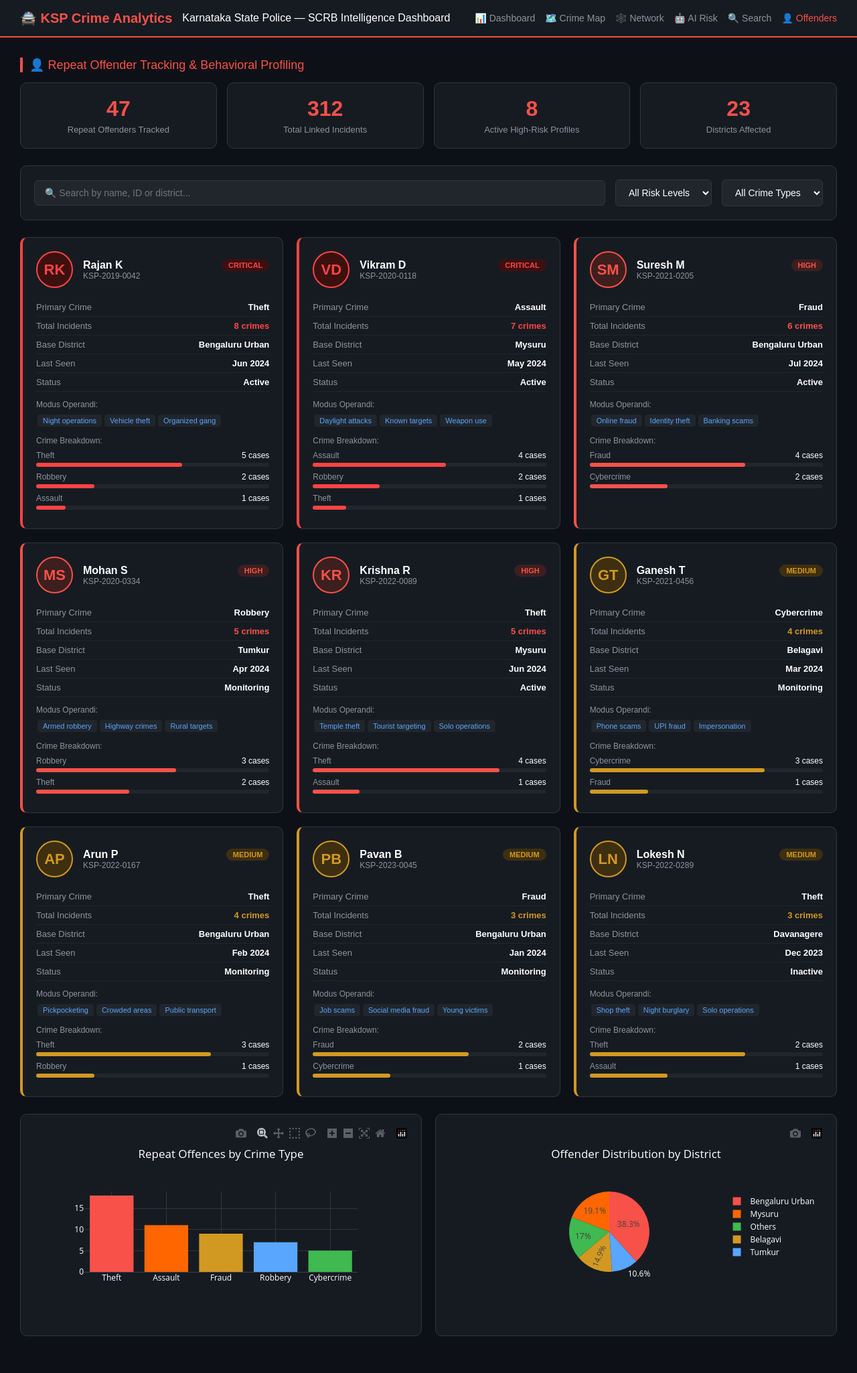
After one commit to YuvrajGora/ksp-datathon, a Flask app: page /offenders in a window 1280 px wide. The commit adds this page. Shown: the whole page at 67% size. Run offline with Flask 3, Linux system fonts and the light colour scheme; some libraries are stand-ins or nearby versions.

Commit message:
added repeat offender tracking page

```diff
--- a/app-config.json
+++ b/app-config.json
@@ -7,6 +7,7 @@
     "PORT": "9000"
   },
   "scripts": {
-        "build": "pip3 install --no-cache-dir -r requirements.txt"
+    "predeploy": "pip3 install --no-cache-dir -r requirements.txt",
+    "preserve": "pip3 install --no-cache-dir -r requirements.txt"
   }
 }
--- a/app.py
+++ b/app.py
@@ -117,6 +117,10 @@ def predict():
     )
     return jsonify(result)
 
+@app.route("/offenders")
+def offenders():
+    return render_template("offenders.html")
+
 if __name__ == "__main__":
     port = int(os.environ.get("PORT", 5000))
     app.run(host="0.0.0.0", port=port, debug=False)
--- a/data/map_generator.py
+++ b/data/map_generator.py
@@ -78,6 +78,7 @@ def generate_crime_map():
             <a href="/map" style="color:#f85149;text-decoration:none;">🗺️ Crime Map</a>
             <a href="/network" style="color:#8b949e;text-decoration:none;">🕸️ Network</a>
             <a href="/risk" style="color:#8b949e;text-decoration:none;">🤖 AI Risk</a>
+            <a href="/offenders" style="color: #8b949e; text-decoration: none;">👤 Offenders</a>
         </div>
     </div>
     <div style="height:60px;"></div>
--- a/templates/filter.html
+++ b/templates/filter.html
@@ -140,6 +140,7 @@
             <a href="/network">🕸️ Network</a>
             <a href="/risk">🤖 AI Risk</a>
             <a href="/filter" style="color:#f85149">🔍 Search</a>
+            <a href="/offenders" style="color: #8b949e; text-decoration: none;">👤 Offenders</a>
         </div>
     </div>
 
--- a/templates/network.html
+++ b/templates/network.html
@@ -70,6 +70,7 @@
             <a href="/network" style="color:#f85149">🕸️ Network</a>
             <a href="/risk">🤖 AI Risk</a>
             <a href="/filter">🔍 Search</a>
+            <a href="/offenders" style="color: #8b949e; text-decoration: none;">👤 Offenders</a>
         </div>
     </div>
 
--- /dev/null
+++ b/templates/offenders.html
@@ -0,0 +1,461 @@
+<!DOCTYPE html>
+<html lang="en">
+<head>
+    <meta charset="UTF-8">
+    <title>Repeat Offender Tracking</title>
+    <script src="https://cdn.plot.ly/plotly-latest.min.js"></script>
+    <style>
+        * { margin: 0; padding: 0; box-sizing: border-box; }
+        body { font-family: Arial, sans-serif; background: #0d1117; color: white; }
+        .navbar {
+            background: #161b22;
+            padding: 15px 30px;
+            display: flex;
+            align-items: center;
+            gap: 15px;
+            border-bottom: 2px solid #f85149;
+        }
+        .navbar h1 { font-size: 20px; color: #f85149; }
+        .nav-links { margin-left: auto; display: flex; gap: 15px; }
+        .nav-links a { color: #8b949e; text-decoration: none; font-size: 14px; }
+        .nav-links a:hover { color: #f85149; }
+        .content { padding: 30px; }
+        .section-title {
+            font-size: 18px;
+            margin-bottom: 15px;
+            color: #f85149;
+            border-left: 4px solid #f85149;
+            padding-left: 10px;
+        }
+        .stats-grid {
+            display: grid;
+            grid-template-columns: repeat(4, 1fr);
+            gap: 15px;
+            margin-bottom: 25px;
+        }
+        .stat-card {
+            background: #161b22;
+            border: 1px solid #30363d;
+            border-radius: 10px;
+            padding: 20px;
+            text-align: center;
+        }
+        .stat-card h2 { font-size: 32px; color: #f85149; }
+        .stat-card p { color: #8b949e; font-size: 13px; margin-top: 5px; }
+        .offender-grid {
+            display: grid;
+            grid-template-columns: repeat(3, 1fr);
+            gap: 20px;
+            margin-bottom: 25px;
+        }
+        .offender-card {
+            background: #161b22;
+            border: 1px solid #30363d;
+            border-radius: 10px;
+            padding: 20px;
+            transition: border-color 0.3s;
+        }
+        .offender-card:hover { border-color: #f85149; cursor: pointer; }
+        .offender-card.critical { border-left: 4px solid #ff4444; }
+        .offender-card.high { border-left: 4px solid #f85149; }
+        .offender-card.medium { border-left: 4px solid #d29922; }
+        .offender-header {
+            display: flex;
+            align-items: center;
+            gap: 15px;
+            margin-bottom: 15px;
+        }
+        .avatar {
+            width: 55px;
+            height: 55px;
+            border-radius: 50%;
+            display: flex;
+            align-items: center;
+            justify-content: center;
+            font-size: 22px;
+            font-weight: bold;
+        }
+        .avatar.critical { background: #3d1010; color: #ff4444; border: 2px solid #ff4444; }
+        .avatar.high { background: #3d1f1f; color: #f85149; border: 2px solid #f85149; }
+        .avatar.medium { background: #3d2f10; color: #d29922; border: 2px solid #d29922; }
+        .offender-name { font-size: 16px; font-weight: bold; }
+        .offender-id { color: #8b949e; font-size: 12px; }
+        .badge {
+            padding: 3px 10px;
+            border-radius: 20px;
+            font-size: 11px;
+            font-weight: bold;
+        }
+        .badge-critical { background: #3d1010; color: #ff4444; }
+        .badge-high { background: #3d1f1f; color: #f85149; }
+        .badge-medium { background: #3d2f10; color: #d29922; }
+        .info-row {
+            display: flex;
+            justify-content: space-between;
+            padding: 6px 0;
+            border-bottom: 1px solid #21262d;
+            font-size: 13px;
+        }
+        .info-row:last-child { border-bottom: none; }
+        .info-label { color: #8b949e; }
+        .info-value { color: white; font-weight: bold; }
+        .mo-tag {
+            display: inline-block;
+            background: #21262d;
+            color: #58a6ff;
+            padding: 3px 8px;
+            border-radius: 4px;
+            font-size: 11px;
+            margin: 2px;
+        }
+        .chart-grid {
+            display: grid;
+            grid-template-columns: 1fr 1fr;
+            gap: 20px;
+            margin-bottom: 25px;
+        }
+        .chart-card {
+            background: #161b22;
+            border: 1px solid #30363d;
+            border-radius: 10px;
+            padding: 15px;
+        }
+        .search-bar {
+            background: #161b22;
+            border: 1px solid #30363d;
+            border-radius: 10px;
+            padding: 20px;
+            margin-bottom: 25px;
+            display: flex;
+            gap: 15px;
+            align-items: center;
+        }
+        .search-bar input {
+            background: #21262d;
+            color: white;
+            border: 1px solid #30363d;
+            padding: 10px 15px;
+            border-radius: 6px;
+            font-size: 14px;
+            flex: 1;
+        }
+        .search-bar select {
+            background: #21262d;
+            color: white;
+            border: 1px solid #30363d;
+            padding: 10px 15px;
+            border-radius: 6px;
+            font-size: 14px;
+        }
+        .search-btn {
+            background: #f85149;
+            color: white;
+            border: none;
+            padding: 10px 20px;
+            border-radius: 6px;
+            cursor: pointer;
+            font-size: 14px;
+        }
+        .crime-bar {
+            height: 6px;
+            background: #21262d;
+            border-radius: 3px;
+            margin-top: 4px;
+        }
+        .crime-fill { height: 100%; border-radius: 3px; }
+    </style>
+</head>
+<body>
+    <div class="navbar">
+        <h1>🚔 KSP Crime Analytics</h1>
+        <span>Karnataka State Police — SCRB Intelligence Dashboard</span>
+        <div class="nav-links">
+            <a href="/">📊 Dashboard</a>
+            <a href="/map">🗺️ Crime Map</a>
+            <a href="/network">🕸️ Network</a>
+            <a href="/risk">🤖 AI Risk</a>
+            <a href="/filter">🔍 Search</a>
+            <a href="/offenders" style="color:#f85149">👤 Offenders</a>
+        </div>
+    </div>
+
+    <div class="content">
+        <p class="section-title">👤 Repeat Offender Tracking & Behavioral Profiling</p>
+
+        <!-- Stats -->
+        <div class="stats-grid">
+            <div class="stat-card">
+                <h2>47</h2>
+                <p>Repeat Offenders Tracked</p>
+            </div>
+            <div class="stat-card">
+                <h2>312</h2>
+                <p>Total Linked Incidents</p>
+            </div>
+            <div class="stat-card">
+                <h2>8</h2>
+                <p>Active High-Risk Profiles</p>
+            </div>
+            <div class="stat-card">
+                <h2>23</h2>
+                <p>Districts Affected</p>
+            </div>
+        </div>
+
+        <!-- Search -->
+        <div class="search-bar">
+            <input type="text" id="search-input" placeholder="🔍 Search by name, ID or district..." oninput="filterOffenders()">
+            <select id="filter-risk" onchange="filterOffenders()">
+                <option value="all">All Risk Levels</option>
+                <option value="critical">Critical</option>
+                <option value="high">High</option>
+                <option value="medium">Medium</option>
+            </select>
+            <select id="filter-crime" onchange="filterOffenders()">
+                <option value="all">All Crime Types</option>
+                <option value="Theft">Theft</option>
+                <option value="Assault">Assault</option>
+                <option value="Fraud">Fraud</option>
+                <option value="Robbery">Robbery</option>
+                <option value="Cybercrime">Cybercrime</option>
+            </select>
+        </div>
+
+        <!-- Offender Cards -->
+        <div class="offender-grid" id="offender-grid">
+            <!-- Cards injected by JS -->
+        </div>
+
+        <!-- Charts -->
+        <div class="chart-grid">
+            <div class="chart-card">
+                <div id="chart-crimes" style="height:300px"></div>
+            </div>
+            <div class="chart-card">
+                <div id="chart-districts" style="height:300px"></div>
+            </div>
+        </div>
+    </div>
+
+    <script>
+        var offenders = [
+            {
+                id: "KSP-2019-0042", name: "Rajan K", initials: "RK",
+                risk: "critical", age: 38, district: "Bengaluru Urban",
+                crimes: 8, lastSeen: "Jun 2024", status: "Active",
+                primaryCrime: "Theft", districts: ["Bengaluru Urban", "Mysuru", "Tumkur"],
+                mo: ["Night operations", "Vehicle theft", "Organized gang"],
+                crimeHistory: [
+                    {type: "Theft", count: 5},
+                    {type: "Robbery", count: 2},
+                    {type: "Assault", count: 1}
+                ]
+            },
+            {
+                id: "KSP-2020-0118", name: "Vikram D", initials: "VD",
+                risk: "critical", age: 34, district: "Mysuru",
+                crimes: 7, lastSeen: "May 2024", status: "Active",
+                primaryCrime: "Assault", districts: ["Mysuru", "Belagavi"],
+                mo: ["Daylight attacks", "Known targets", "Weapon use"],
+                crimeHistory: [
+                    {type: "Assault", count: 4},
+                    {type: "Robbery", count: 2},
+                    {type: "Theft", count: 1}
+                ]
+            },
+            {
+                id: "KSP-2021-0205", name: "Suresh M", initials: "SM",
+                risk: "high", age: 29, district: "Bengaluru Urban",
+                crimes: 6, lastSeen: "Jul 2024", status: "Active",
+                primaryCrime: "Fraud", districts: ["Bengaluru Urban", "Mangaluru"],
+                mo: ["Online fraud", "Identity theft", "Banking scams"],
+                crimeHistory: [
+                    {type: "Fraud", count: 4},
+                    {type: "Cybercrime", count: 2}
+                ]
+            },
+            {
+                id: "KSP-2020-0334", name: "Mohan S", initials: "MS",
+                risk: "high", age: 42, district: "Tumkur",
+                crimes: 5, lastSeen: "Apr 2024", status: "Monitoring",
+                primaryCrime: "Robbery", districts: ["Tumkur", "Davanagere", "Chitradurga"],
+                mo: ["Armed robbery", "Highway crimes", "Rural targets"],
+                crimeHistory: [
+                    {type: "Robbery", count: 3},
+                    {type: "Theft", count: 2}
+                ]
+            },
+            {
+                id: "KSP-2022-0089", name: "Krishna R", initials: "KR",
+                risk: "high", age: 31, district: "Mysuru",
+                crimes: 5, lastSeen: "Jun 2024", status: "Active",
+                primaryCrime: "Theft", districts: ["Mysuru", "Hassan", "Kodagu"],
+                mo: ["Temple theft", "Tourist targeting", "Solo operations"],
+                crimeHistory: [
+                    {type: "Theft", count: 4},
+                    {type: "Assault", count: 1}
+                ]
+            },
+            {
+                id: "KSP-2021-0456", name: "Ganesh T", initials: "GT",
+                risk: "medium", age: 27, district: "Belagavi",
+                crimes: 4, lastSeen: "Mar 2024", status: "Monitoring",
+                primaryCrime: "Cybercrime", districts: ["Belagavi", "Hubballi"],
+                mo: ["Phone scams", "UPI fraud", "Impersonation"],
+                crimeHistory: [
+                    {type: "Cybercrime", count: 3},
+                    {type: "Fraud", count: 1}
+                ]
+            },
+            {
+                id: "KSP-2022-0167", name: "Arun P", initials: "AP",
+                risk: "medium", age: 25, district: "Bengaluru Urban",
+                crimes: 4, lastSeen: "Feb 2024", status: "Monitoring",
+                primaryCrime: "Theft", districts: ["Bengaluru Urban"],
+                mo: ["Pickpocketing", "Crowded areas", "Public transport"],
+                crimeHistory: [
+                    {type: "Theft", count: 3},
+                    {type: "Robbery", count: 1}
+                ]
+            },
+            {
+                id: "KSP-2023-0045", name: "Pavan B", initials: "PB",
+                risk: "medium", age: 23, district: "Bengaluru Urban",
+                crimes: 3, lastSeen: "Jan 2024", status: "Monitoring",
+                primaryCrime: "Fraud", districts: ["Bengaluru Urban", "Tumkur"],
+                mo: ["Job scams", "Social media fraud", "Young victims"],
+                crimeHistory: [
+                    {type: "Fraud", count: 2},
+                    {type: "Cybercrime", count: 1}
+                ]
+            },
+            {
+                id: "KSP-2022-0289", name: "Lokesh N", initials: "LN",
+                risk: "medium", age: 35, district: "Davanagere",
+                crimes: 3, lastSeen: "Dec 2023", status: "Inactive",
+                primaryCrime: "Theft", districts: ["Davanagere", "Shivamogga"],
+                mo: ["Shop theft", "Night burglary", "Solo operations"],
+                crimeHistory: [
+                    {type: "Theft", count: 2},
+                    {type: "Assault", count: 1}
+                ]
+            }
+        ];
+
+        var riskColors = {critical: "#ff4444", high: "#f85149", medium: "#d29922"};
+
+        function renderCards(data) {
+            var grid = document.getElementById("offender-grid");
+            grid.innerHTML = "";
+            if (data.length === 0) {
+                grid.innerHTML = "<p style='color:#8b949e;grid-column:1/-1;text-align:center;padding:40px'>No offenders found matching filters</p>";
+                return;
+            }
+            data.forEach(function(o) {
+                var moTags = o.mo.map(function(m) {
+                    return "<span class='mo-tag'>" + m + "</span>";
+                }).join("");
+                var crimeHistory = o.crimeHistory.map(function(c) {
+                    var pct = (c.count / o.crimes * 100);
+                    return "<div style='margin-bottom:8px'>" +
+                        "<div style='display:flex;justify-content:space-between;font-size:12px'>" +
+                        "<span style='color:#8b949e'>" + c.type + "</span>" +
+                        "<span style='color:white'>" + c.count + " cases</span></div>" +
+                        "<div class='crime-bar'><div class='crime-fill' style='width:" + pct + "%;background:" + riskColors[o.risk] + "'></div></div>" +
+                        "</div>";
+                }).join("");
+
+                grid.innerHTML += `
+                <div class="offender-card ${o.risk}" onclick="showDetail('${o.id}')">
+                    <div class="offender-header">
+                        <div class="avatar ${o.risk}">${o.initials}</div>
+                        <div style="flex:1">
+                            <div style="display:flex;justify-content:space-between;align-items:center">
+                                <span class="offender-name">${o.name}</span>
+                                <span class="badge badge-${o.risk}">${o.risk.toUpperCase()}</span>
+                            </div>
+                            <div class="offender-id">${o.id}</div>
+                        </div>
+                    </div>
+                    <div class="info-row">
+                        <span class="info-label">Primary Crime</span>
+                        <span class="info-value">${o.primaryCrime}</span>
+                    </div>
+                    <div class="info-row">
+                        <span class="info-label">Total Incidents</span>
+                        <span class="info-value" style="color:${riskColors[o.risk]}">${o.crimes} crimes</span>
+                    </div>
+                    <div class="info-row">
+                        <span class="info-label">Base District</span>
+                        <span class="info-value">${o.district}</span>
+                    </div>
+                    <div class="info-row">
+                        <span class="info-label">Last Seen</span>
+                        <span class="info-value">${o.lastSeen}</span>
+                    </div>
+                    <div class="info-row">
+                        <span class="info-label">Status</span>
+                        <span class="info-value">${o.status}</span>
+                    </div>
+                    <div style="margin-top:12px">
+                        <div style="color:#8b949e;font-size:12px;margin-bottom:6px">Modus Operandi:</div>
+                        ${moTags}
+                    </div>
+                    <div style="margin-top:12px">
+                        <div style="color:#8b949e;font-size:12px;margin-bottom:8px">Crime Breakdown:</div>
+                        ${crimeHistory}
+                    </div>
+                </div>`;
+            });
+        }
+
+        function filterOffenders() {
+            var search = document.getElementById("search-input").value.toLowerCase();
+            var risk = document.getElementById("filter-risk").value;
+            var crime = document.getElementById("filter-crime").value;
+
+            var filtered = offenders.filter(function(o) {
+                var matchSearch = o.name.toLowerCase().includes(search) ||
+                                  o.id.toLowerCase().includes(search) ||
+                                  o.district.toLowerCase().includes(search);
+                var matchRisk = risk === "all" || o.risk === risk;
+                var matchCrime = crime === "all" || o.primaryCrime === crime;
+                return matchSearch && matchRisk && matchCrime;
+            });
+            renderCards(filtered);
+        }
+
+        function showDetail(id) {
+            // Future: modal popup
+        }
+
+        // Charts
+        Plotly.newPlot("chart-crimes", [{
+            x: ["Theft", "Assault", "Fraud", "Robbery", "Cybercrime"],
+            y: [18, 11, 9, 7, 5],
+            type: "bar",
+            marker: {color: ["#f85149","#ff6600","#d29922","#58a6ff","#3fb950"]}
+        }], {
+            title: {text: "Repeat Offences by Crime Type", font: {color:"white"}},
+            paper_bgcolor: "#161b22", plot_bgcolor: "#161b22",
+            font: {color: "white"},
+            xaxis: {gridcolor: "#30363d"},
+            yaxis: {gridcolor: "#30363d"}
+        }, {responsive: true});
+
+        Plotly.newPlot("chart-districts", [{
+            labels: ["Bengaluru Urban", "Mysuru", "Belagavi", "Tumkur", "Others"],
+            values: [18, 9, 7, 5, 8],
+            type: "pie",
+            marker: {colors: ["#f85149","#ff6600","#d29922","#58a6ff","#3fb950"]}
+        }], {
+            title: {text: "Offender Distribution by District", font: {color:"white"}},
+            paper_bgcolor: "#161b22",
+            font: {color: "white"}
+        }, {responsive: true});
+
+        // Initial render
+        renderCards(offenders);
+    </script>
+</body>
+</html>
--- a/templates/risk.html
+++ b/templates/risk.html
@@ -109,6 +109,7 @@
             <a href="/network">🕸️ Network</a>
             <a href="/risk" style="color:#f85149">🤖 AI Risk</a>
             <a href="/filter">🔍 Search</a>
+            <a href="/offenders" style="color: #8b949e; text-decoration: none;">👤 Offenders</a>
         </div>
     </div>
 
```
Also changed, not shown: requirements.txt (+7 -6 lines), templates/index.html (+59 -0 lines), 1 other file. Lines whose indentation alone changed are shown as unchanged.
